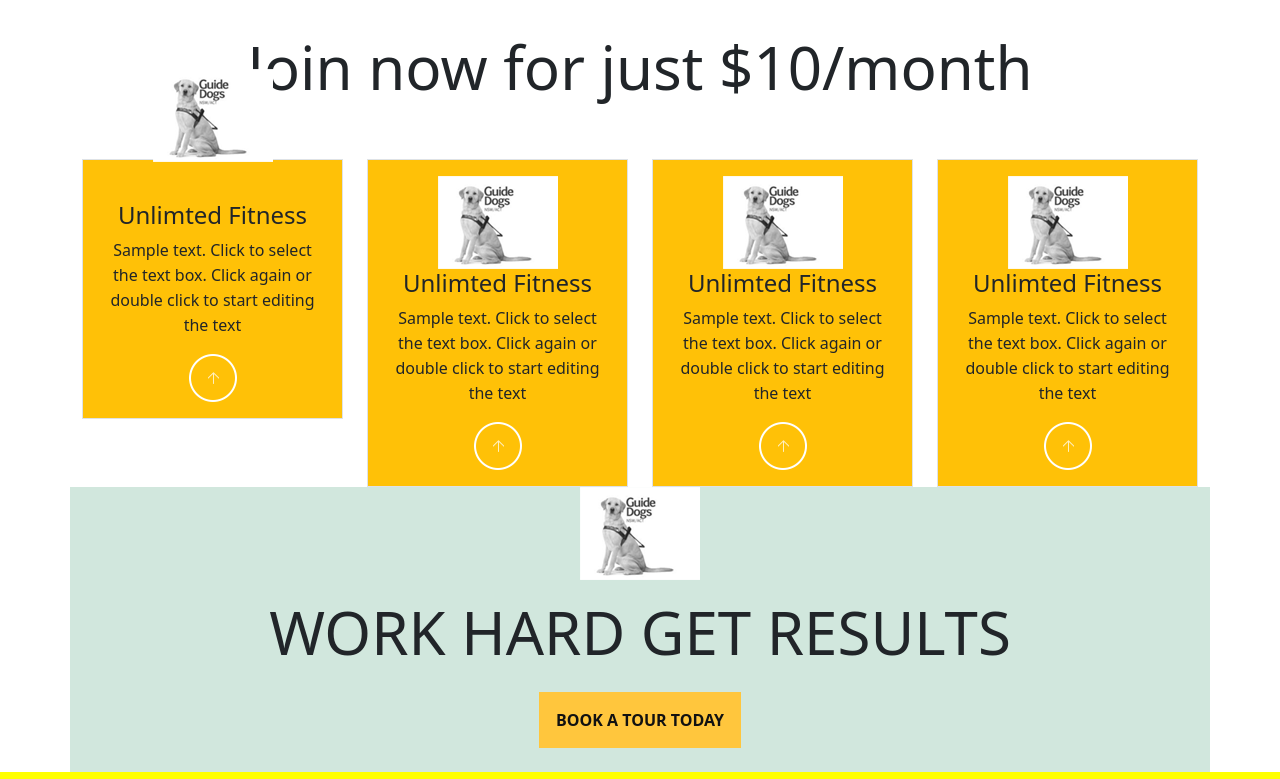
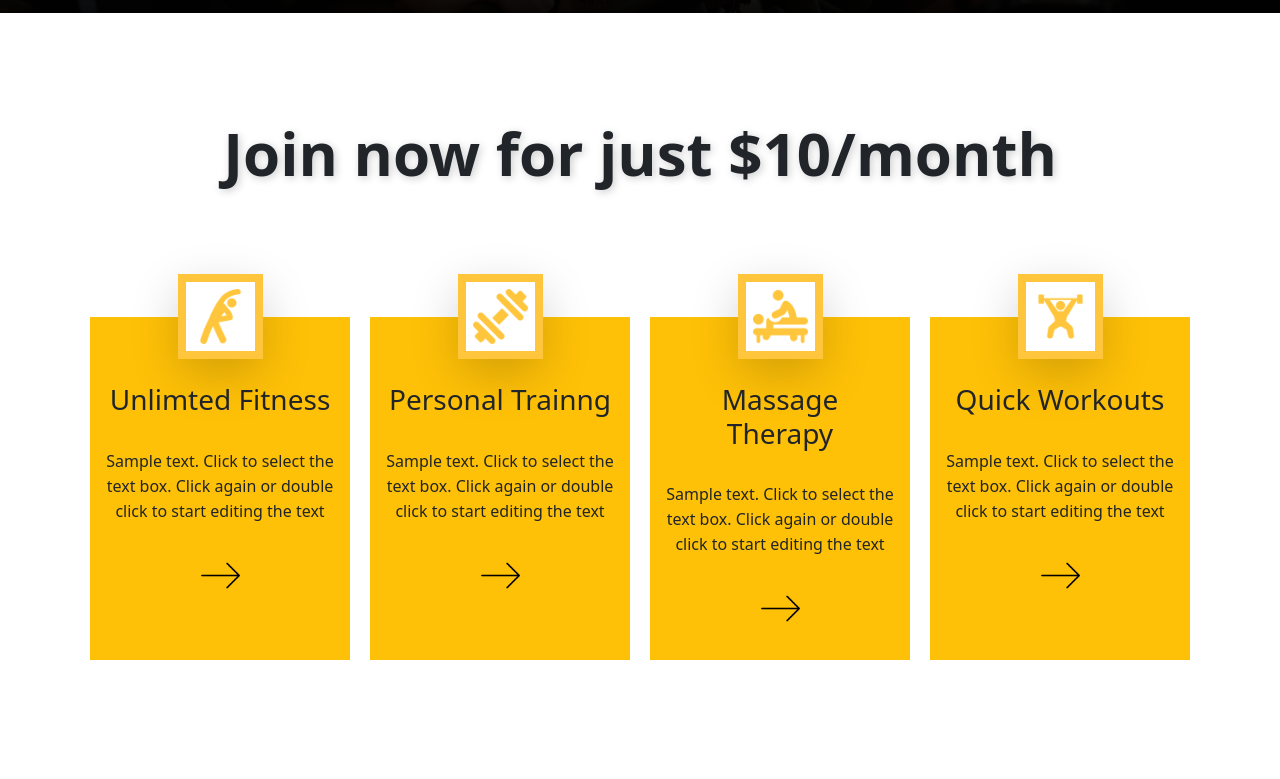
Before and after one commit to Mahin-Hasan/Fitness-Gym, a plain HTML site: page index.html in a window 1280 px wide. Shown: the part 964-1743 px from the top of the page. Drawn offline with nearby package versions, Linux system fonts and the light colour scheme.

Commit message:
fixed initial issues

```diff
--- a/index.html
+++ b/index.html
@@ -17,85 +17,96 @@
     <header>
         <div class="container bg-body nav-height d-flex justify-content-between align-items-center">
             <p class="fs-2  remove-default">logo</p>
-            <i class="fs-2 fa-sharp fa-solid fa-bars"></i>
+            <i class="fs-2 fa-sharp fa-solid fa-bars icon-hover"></i>
         </div>
     </header>
     <!-- Health -->
-    <section class="background-image">
+    <section class="health-and-fitness background-image">
+        <div class="bg-shadow">
             <div class="container background-imagesmall">
                 <div class="text-boxsize text-center">
-                <img class="size-bannerimg my-5 pt-5" src="images/banner_img1.png" alt="">
+                    <img class="size-bannerimg my-5 pt-5 remove-icon-margin" src="images/banner_img1.png" alt="">
                     <h1 class="big-text py-3 mb-3 text-white tune-h1">Health & Fitness Club</h1>
-                <p class="fs-4 text-white pb-5">Current hours of operation: <br> Monday - Thursday : 5:30am - 10pm <br> Friday: 5:30am -
-                    9pm <br> Saturday & Sunday: 8am - 8pm</p>
-                <div id="removepadding-small" class="pb-5 mb-3">
-                    <button class="btn-style yellow-background mb-3">IMAGE GALLERY</button>
-                    <button class="btn-style text-white mb-4">RECORDED CLASSES</button>
+                    <p class="fs-4 text-white pb-5">Current hours of operation: <br> Monday - Thursday : 5:30am - 10pm
+                        <br>
+                        Friday: 5:30am -
+                        9pm <br> Saturday & Sunday: 8am - 8pm
+                    </p>
+                    <div id="removepadding-small" class="pb-2 mb-3">
+                        <button class="btn-style yellow-background mb-3 me-1">IMAGE GALLERY</button>
+                        <button class="btn-style text-white mb-4 ms-1">RECORDED CLASSES</button>
                     </div>
+                    <p class="text-light fs-5 pb-4 mb-5">Images from <a target="_blank" class="text-white"
+                            href="https://www.freepik.com/photos/exercise-bike">freepik</a></p>
                     <img class="mb-5 pb-5 make-smallicon" src="images/down-arrow.png" alt="">
-
+                </div>
             </div>
         </div>
     </section>
     <!-- Join Now -->
-    <section>
-        <div class="container set-lineheight">
-            <div class="row">
+    <section class="pb-5 mb-5">
+        <div class="container set-lineheight py-2">
+            <div class="row py-5">
                 <div class="col text-center py-5">
-                    <h1 class="big-text">Join now for just $10/month</h1>
+                    <h1 class="big-text pb-4 tune-h1">Join now for just $10/month</h1>
                 </div>
             </div>
-            <div class="row g-4">
-                <div class="col-lg-3 col-md-3 col-sm-12 text-center">
-                    <div class="p-3 border bg-warning">
-                        <img class="card-overlap" src="images/grey_logo_1.png" alt="">
-                        <h4>Unlimted Fitness</h4>
-                        <p>Sample text. Click to select the text box. Click again or double click to start editing the text
+            <div class="row g-1">
+                <div class="col-xl-3 col-lg-3 col-md-6 col-sm-12 text-center ">
+                    <div class="px-3 mx-2 bg-warning card-height ">
+                        <img class="card-overlap bg-white shadow-lg " src="images/card_img1.png" alt="">
+                        <h4 class="py-4 fs-3">Unlimted Fitness</h4>
+                        <p class="">Sample text. Click to select the text box. Click again or double click to start
+                            editing the text
                         </p>
-                        <img src="images/download_guide_logo_alt.png" alt="">
+                        <img class="card-smallicon py-2 my-2" src="images/forward_arrow.png" alt="">
                     </div>
                 </div>
-                <div class="col-lg-3 col-md-3 col-sm-12 text-center">
-                    <div class="p-3 border bg-warning">
-                        <img src="images/grey_logo_1.png" alt="">
-                        <h4>Unlimted Fitness</h4>
-                        <p>Sample text. Click to select the text box. Click again or double click to start editing the text
+                <div class="col-xl-3 col-lg-3 col-md-6 col-sm-12 text-center ">
+                    <div class="px-3 mx-2 bg-warning card-height ">
+                        <img class="card-overlap bg-white shadow-lg " src="images/card_img2.png" alt="">
+                        <h4 class="py-4 fs-3">Personal Trainng</h4>
+                        <p class="">Sample text. Click to select the text box. Click again or double click to start
+                            editing the text
                         </p>
-                        <img src="images/download_guide_logo_alt.png" alt="">
+                        <img class="card-smallicon py-2 my-2" src="images/forward_arrow.png" alt="">
                     </div>
                 </div>
-                <div class="col-lg-3 col-md-3 col-sm-12 text-center">
-                    <div class="p-3 border bg-warning">
-                        <img src="images/grey_logo_1.png" alt="">
-                        <h4>Unlimted Fitness</h4>
-                        <p>Sample text. Click to select the text box. Click again or double click to start editing the text
+                <div class="col-xl-3 col-lg-3 col-md-6 col-sm-12 text-center ">
+                    <div class="px-3 mx-2 bg-warning card-height ">
+                        <img class="card-overlap bg-white shadow-lg " src="images/card_img3.png" alt="">
+                        <h4 class="py-4 fs-3"> Massage Therapy</h4>
+                        <p class="">Sample text. Click to select the text box. Click again or double click to start
+                            editing the text
                         </p>
-                        <img src="images/download_guide_logo_alt.png" alt="">
+                        <img class="card-smallicon py-2 my-2" src="images/forward_arrow.png" alt="">
                     </div>
                 </div>
-                <div class="col-lg-3 col-md-3 col-sm-12 text-center">
-                    <div class="p-3 border bg-warning">
-                        <img src="images/grey_logo_1.png" alt="">
-                        <h4>Unlimted Fitness</h4>
-                        <p>Sample text. Click to select the text box. Click again or double click to start editing the text
+                <div class="col-xl-3 col-lg-3 col-md-6 col-sm-12 text-center ">
+                    <div class="px-3 mx-2 bg-warning card-height ">
+                        <img class="card-overlap bg-white shadow-lg " src="images/card_img4.png" alt="">
+                        <h4 class="py-4 fs-3">Quick Workouts</h4>
+                        <p class="">Sample text. Click to select the text box. Click again or double click to start
+                            editing the text
                         </p>
-                        <img src="images/download_guide_logo_alt.png" alt="">
+                        <img class="card-smallicon py-2 my-2" src="images/forward_arrow.png" alt="">
                     </div>
                 </div>
             </div>
         </div>
     </section>
     <!-- work Hard -->
-  <section>
-    <div class="container  bg-success-subtle">
-        <div class="text-boxsize text-center">
-            <img src="images/grey_logo_1.png" alt="">
-            <h1 class="big-text py-3">WORK HARD GET RESULTS</h1>
-            <div>
-                <button class="bigbtn-style yellow-background">BOOK A TOUR TODAY</button>
+    <section class="workhard-background pt-5">
+        <div class="container workhard-banner my-5 py-5">
+            <div class="text-boxsize text-center py-5">
+                <!-- <img src="images/grey_logo_1.png" alt=""> -->
+                <h1 class="big-text py-3  my-3 text-white tune-h1">WORK HARD GET RESULTS</h1>
+                <p class="text-white fs-5">Images from <a target="_blank" class="text-white"
+                        href="https://www.freepik.com/photos/exercise-bike">freepik</a></p>
+                <div class="py-5">
+                    <button class="bigbtn-style yellow-background h5">BOOK A TOUR TODAY</button>
                 </div>
                 <img src="images/about_1.png" alt="">
-
             </div>
         </div>
 
--- a/style.css
+++ b/style.css
@@ -4,11 +4,14 @@
 /*
 Navbar
 */
+.icon-hover:hover {
+    color: #ffc63d;
+    transition: 0.5s;
+
+}
 
 .nav-height {
     height: 70px;
-
-
 }
 
 .remove-default {
@@ -22,15 +25,14 @@ Navbar
 
 .background-image {
     background-image: linear-gradient(rgba(255, 255, 255, 0), #000000f1), url(images/banner_bg.jpg);
-
     background-size: cover;
     max-height: 907px;
     background-position-x: 50%;
     background-position-y: 50%;
 }
+
 .background-imagesmall {
     background-image: linear-gradient(rgba(255, 255, 255, 0), #000000f1), url(images/banner_bg.jpg);
-
     background-size: cover;
     max-height: 907px;
     background-position-x: 50%;
@@ -39,7 +41,7 @@ Navbar
 
 .tune-h1 {
     font-weight: 700;
-    font-size: 3.75rem;
+    font-size: 60px;
     text-shadow: 2px 2px 8px rgb(0 0 0 / 20%);
 }
 
@@ -53,7 +55,6 @@ Navbar
 
 .make-smallicon {
     width: 72px;
-
 }
 
 .btn-style {
@@ -67,7 +68,6 @@ Navbar
 
 .yellow-background {
     background-color: #ffc63d;
-
 }
 
 .btn-style:hover {
@@ -76,125 +76,136 @@ Navbar
     background-color: white;
     border: 2px solid white;
     transition: 0.5s;
-
 }
-
 
 /* Join now*/
 .card-overlap {
-    margin-top: -150px;
+    margin-top: -43px;
+    border: 8px solid #ffc63d;
+    width: 85px;
+    padding: 7px;
 }
 
+.card-smallicon {
+    width: 39px;
+}
 
-
+.card-height {
+    height: 343px;
+    margin-bottom: 46px;
+}
 
 /* work hard banner */
+.workhard-background {
+    background-image: linear-gradient(rgba(255, 255, 255, 0), #000000f1), url(images/banner_2.jpg);
+    background-size: cover;
+    max-height: 907px;
+    background-position-x: 50%;
+    background-position-y: 50%;
+}
 
 .workhard-banner {
-    background-image: url(images/banner_2.jpg);
+    background-image: linear-gradient(rgba(255, 255, 255, 0), #000000f1), url(images/banner_2.jpg);
     background-size: cover;
+    max-height: 907px;
+    background-position-x: 50%;
+    background-position-y: 50%;
 }
 
 .bigbtn-style {
     color: #111111;
     font-weight: bold;
-    height: 56px;
-    width: 202px;
+    height: 63px;
+    width: 308px;
     border: none;
 }
 
-
-
-
-
-
-
-
-
-
-
 /* Media Query for responsiveness */
-
 /* media query */
-
-@media only screen and (max-width: 576px) {
-
-
-
-
-
-
-    /* .hidden-container {
-        display: block;
-    }
-
-    .hide-title {
-        display: none;
-    }
-
-    .small-title {
-        font-size: 20px;
-        margin-left: -13px;
-    }
-
-    .adjustfont-h4 {
-        font-size: 26px;
-    }
-
-    .container-image {
-        background-image: none;
-    }
-
-
-    .small-icon {
-        width: 55px;
-        height: 55px;
-    }
-    #increase_font{
-        font-size: 45px;
-    }
-    .heightonly-small{
-        height: 650px;
-    }
-    .guide-cover{
-        background-size: cover;
-        height: 272px;
-    } */
-
-}
-
 @media (min-width: 0px) and (max-width: 576px) {
     .test-responsive {
         background-color: aquamarine;
     }
-    .background-image{
+    .background-image {
         background-image: none;
     }
-    #removepadding-small{
+    #removepadding-small {
         padding: 0px !important;
     }
+    .big-text {
+        font-size: 28px;
+    }
+    .workhard-background {
+        background-image: none;
+    }
+    .remove-icon-margin {
+        margin-top: 7px !important
+    }
+    .card-height{
+        margin-left: 26px !important;
+        margin-right: 26px !important;
+    }
 }
+
 @media (min-width: 576px) and (max-width: 768px) {
     .test-responsive {
         background-color: blue;
     }
-    .background-image{
+
+    .background-image {
         background-image: none;
     }
+
+    .workhard-background {
+        background-image: none;
+    }
+
+    .big-text {
+        font-size: 38px;
+    }
 }
+
 @media (min-width: 769px) and (max-width: 992px) {
     .test-responsive {
         background-color: red;
     }
-    .background-image{
+
+    .background-image {
+        background-image: none;
+    }
+
+    .workhard-background {
+        background-image: none;
+    }
+
+    .big-text {
+        font-size: 51px;
+    }
+}
+
+@media (min-width: 993px) and (max-width: 1200px) {
+    .test-responsive {
+        background-color: yellow;
+    }
+
+    .background-imagesmall {
+        background-image: none;
+    }
+
+    .card-height {
+        height: 375px;
+    }
+
+
+}
+
+@media (min-width: 993px) {
+
+    .background-imagesmall {
+        background-image: none;
+    }
+
+    .workhard-banner {
         background-image: none;
     }
 }
-@media (min-width: 993px) {
-    .test-responsive {
-        background-color: yellow;
-    }
-    .background-imagesmall{
-        background-image: none;
-    }
-}
```
Lines whose indentation alone changed are shown as unchanged.
